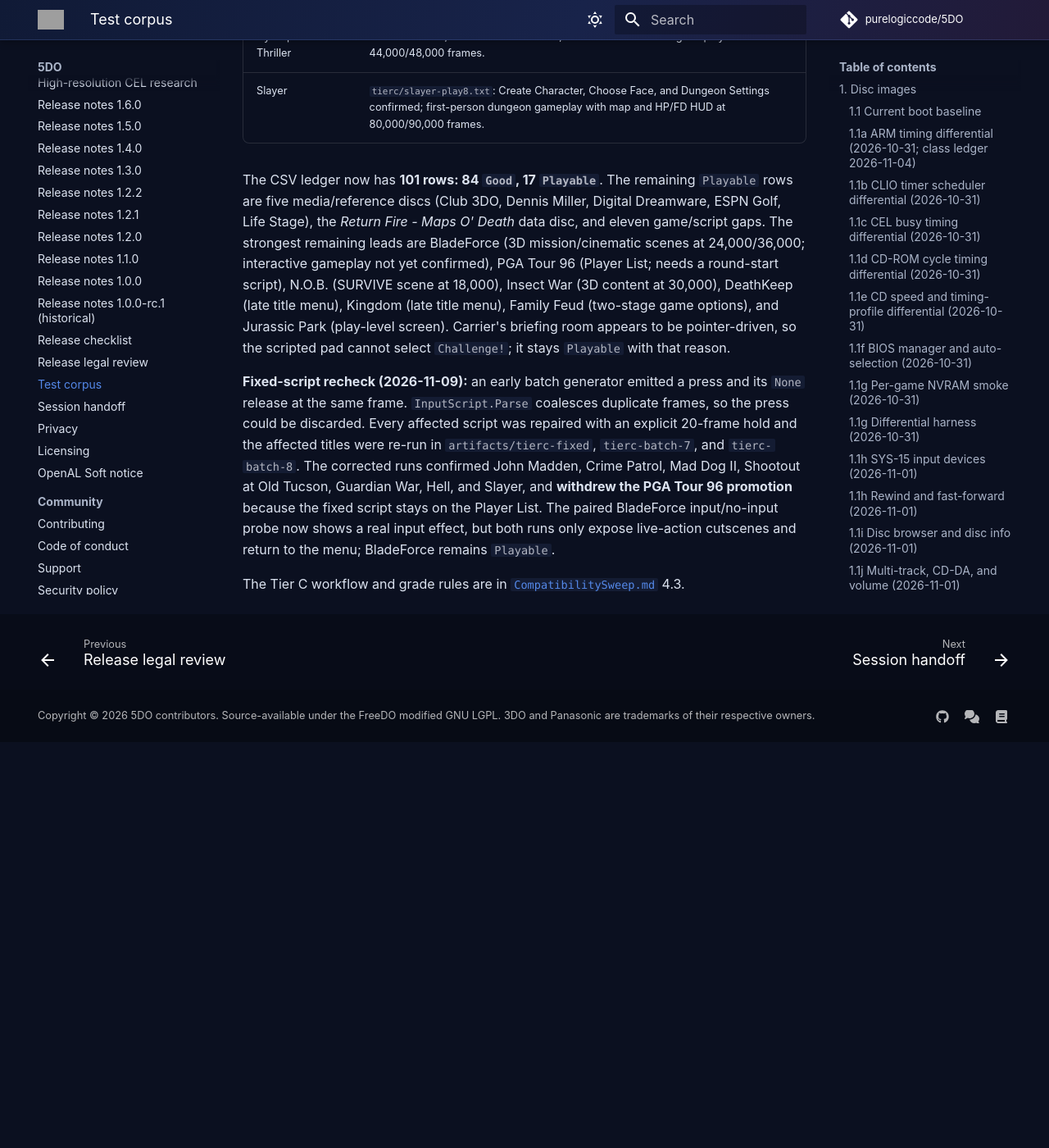
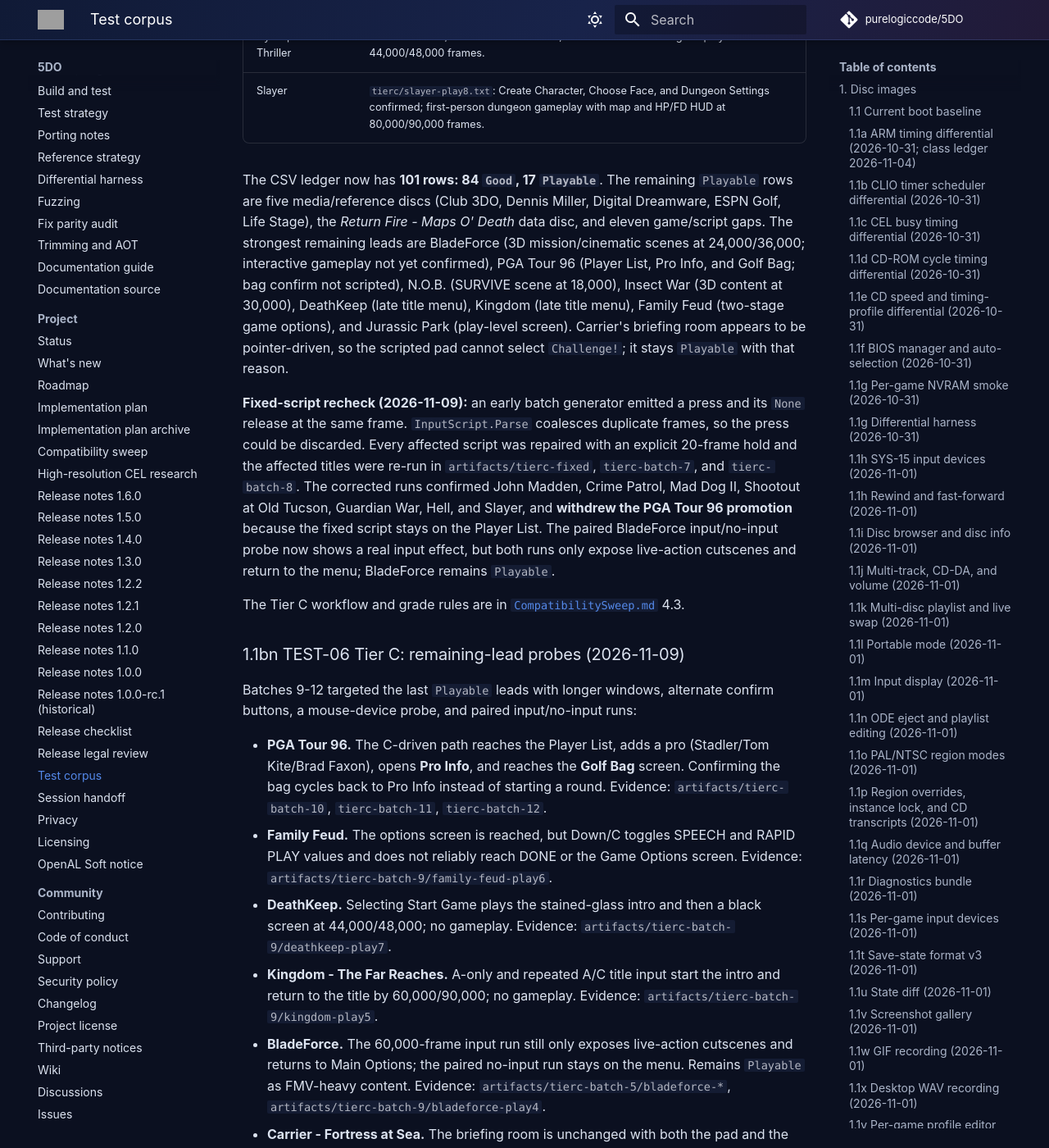
Before and after one commit to purelogiccode/5DO, an MkDocs documentation site: the page built from docs/TestCorpus.md, in a window 1280 px wide and 1400 px high, scrolled down 87819 px. Shown: the whole window at 82% size. Built offline with MkDocs 1.6.1 and Material for MkDocs 9.7.7, drawn with Linux system fonts in a browser that asks for light colours; comment, search, counter and statistics services are not loaded; before the commit the page ends 88724 px from its top, so only the background shows below that; some of the changed text lies outside the part shown; grey boxes are pictures that could not be loaded.

Commit message:
Probe the remaining Tier C leads and document the limits
- PGA Tour 96 reaches the Player List, Pro Info, and Golf Bag screens; confirming the bag cycles back to Pro Info rather than starting a round.

- Family Feud's options menu toggles SPEECH/RAPID PLAY values but does not reach DONE or Game Options. DeathKeep plays the stained-glass intro then a black screen. Kingdom starts the intro and returns to the title by 90,000 frames.

- BladeForce's 60,000-frame input run still exposes only live-action cutscenes and returns to Main Options. Carrier's pad and 1=mouse probes leave the pointer-driven briefing room unchanged.

- No grade changes: the ledger stays 101 rows (84 Good, 17 Playable) and the binary matrix stays 375/378. verify-beyond-title-ledger.py and generate-compat-comparison.py --check pass.

```diff
--- a/docs/TestCorpus.md
+++ b/docs/TestCorpus.md
@@ -3237,8 +3237,8 @@ The CSV ledger now has **101 rows: 84 `Good`, 17 `Playable`**. The remaining `Pl
 rows are five media/reference discs (Club 3DO, Dennis Miller, Digital Dreamware, ESPN
 Golf, Life Stage), the *Return Fire - Maps O' Death* data disc, and eleven game/script
 gaps. The strongest remaining leads are BladeForce (3D mission/cinematic scenes at
-24,000/36,000; interactive gameplay not yet confirmed), PGA Tour 96 (Player List; needs
-a round-start script), N.O.B. (SURVIVE scene at 18,000), Insect War (3D content at
+24,000/36,000; interactive gameplay not yet confirmed), PGA Tour 96 (Player List, Pro
+Info, and Golf Bag; bag confirm not scripted), N.O.B. (SURVIVE scene at 18,000), Insect War (3D content at
 30,000), DeathKeep (late title menu), Kingdom (late title menu), Family Feud (two-stage
 game options), and Jurassic Park (play-level screen). Carrier's briefing room appears
 to be pointer-driven, so the scripted pad cannot select `Challenge!`; it stays
@@ -3257,3 +3257,32 @@ runs only expose live-action cutscenes and return to the menu; BladeForce remain
 
 The Tier C workflow and grade rules are in
 [`CompatibilitySweep.md`](CompatibilitySweep.md) 4.3.
+
+### 1.1bn TEST-06 Tier C: remaining-lead probes (2026-11-09)
+
+Batches 9-12 targeted the last `Playable` leads with longer windows, alternate confirm
+buttons, a mouse-device probe, and paired input/no-input runs:
+
+- **PGA Tour 96.** The C-driven path reaches the Player List, adds a pro (Stadler/Tom
+  Kite/Brad Faxon), opens **Pro Info**, and reaches the **Golf Bag** screen. Confirming
+  the bag cycles back to Pro Info instead of starting a round. Evidence:
+  `artifacts/tierc-batch-10`, `tierc-batch-11`, `tierc-batch-12`.
+- **Family Feud.** The options screen is reached, but Down/C toggles SPEECH and RAPID
+  PLAY values and does not reliably reach DONE or the Game Options screen. Evidence:
+  `artifacts/tierc-batch-9/family-feud-play6`.
+- **DeathKeep.** Selecting Start Game plays the stained-glass intro and then a black
+  screen at 44,000/48,000; no gameplay. Evidence:
+  `artifacts/tierc-batch-9/deathkeep-play7`.
+- **Kingdom - The Far Reaches.** A-only and repeated A/C title input start the intro and
+  return to the title by 60,000/90,000; no gameplay. Evidence:
+  `artifacts/tierc-batch-9/kingdom-play5`.
+- **BladeForce.** The 60,000-frame input run still only exposes live-action cutscenes and
+  returns to Main Options; the paired no-input run stays on the menu. Remains
+  `Playable` as FMV-heavy content. Evidence: `artifacts/tierc-batch-5/bladeforce-*`,
+  `artifacts/tierc-batch-9/bladeforce-play4`.
+- **Carrier - Fortress at Sea.** The briefing room is unchanged with both the pad and the
+  `1=mouse` device; the pointer-driven UI cannot be scripted with the current source.
+  Evidence: `artifacts/tierc-batch-9/carrier-mouse`.
+
+No grade changes came from these probes; the ledger stays **101 rows: 84 `Good`, 17
+`Playable`**.
```
Also changed, not shown: docs/data/playability-grades.csv (+6 -6 lines), 13 other files.
